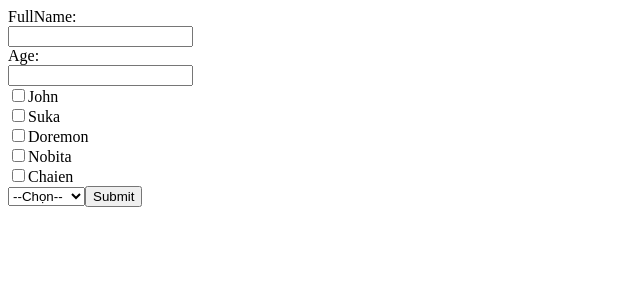
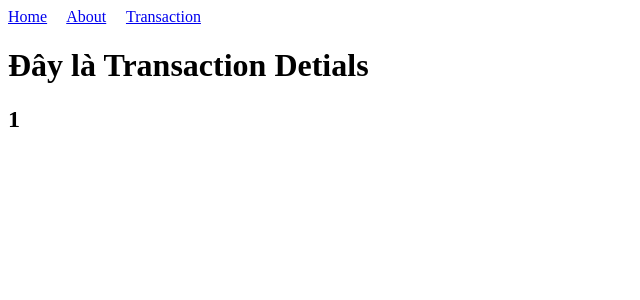
Before and after one commit to phamhoai0404/demoVue3_lan2, a Vue app: page /transaction/1 in a window 1280 px wide. Shown: the top 300 px of the page, without its empty margins (0-640 px from the left). Built offline with nearby package versions, Linux system fonts and the light colour scheme.

Commit message:
Add vue-router 4

```diff
--- a/package.json
+++ b/package.json
@@ -9,7 +9,8 @@
   },
   "dependencies": {
     "core-js": "^3.6.5",
-    "vue": "^3.0.0"
+    "vue": "^3.0.0",
+    "vue-router": "^4.0.11"
   },
   "devDependencies": {
     "@vue/cli-plugin-babel": "~4.5.0",
--- a/src/App.vue
+++ b/src/App.vue
@@ -1,16 +1,16 @@
 <template>
-
-    <form-test/>
+    <Nav/>
+    <router-view></router-view>
 
 </template>
 
 <script>
-    import Form from './components/Form.vue'
+    import Nav from './components/Nav.vue'
 
     export default {
         name: 'App',
         components: {
-            FormTest: Form,
+            Nav,
         }
     }
 </script>
--- /dev/null
+++ b/src/components/About.vue
@@ -0,0 +1,3 @@
+<template>
+    <h1>Đây là About</h1>
+</template>
--- a/src/components/Form.vue
+++ b/src/components/Form.vue
@@ -1,4 +1,5 @@
 <template>
+    <h1>Đây là Component Form</h1>
     <form @submit.prevent="onSubmit()">
         <div>FullName: </div>
         <input type="text" v-model="student.fullname" :class="{error: errorName.status}">
--- /dev/null
+++ b/src/components/Nav.vue
@@ -0,0 +1,5 @@
+<template>
+    <router-link to='/'>Home</router-link> &nbsp; &nbsp;
+    <router-link to='/about'>About</router-link> &nbsp; &nbsp;
+    <router-link to='/transaction'>Transaction</router-link>
+</template>
--- /dev/null
+++ b/src/components/Transaction.vue
@@ -0,0 +1,3 @@
+<template>
+    <h1>Đây là Transaction</h1>
+</template>
--- /dev/null
+++ b/src/components/TransactionDetail.vue
@@ -0,0 +1,15 @@
+<template>
+    <div>
+        <h1> Đây là Transaction Detials</h1>
+
+        <!-- Nhớ nhớ tên mặc định nó là như thế này đấy  cái to nhất là cái này -->
+        <!-- <h2>{{$route}}</h2> -->
+
+        <!--tại sao lại biết những cái này có trong $route mà gọi ra  .params.idddd thì
+                -đầu tiên thì cần cho cái $route vào json rồi nhìn thấy thôi
+
+        -->
+        <h2>{{ $route.params.idddd}}</h2>
+
+    </div>
+</template>
--- /dev/null
+++ b/src/router.js
@@ -0,0 +1,21 @@
+import { createRouter, createWebHistory } from 'vue-router'
+import Form from './components/Form.vue'
+import About from './components/About.vue'
+import Transaction from './components/Transaction.vue'
+import TransactionDetail from './components/TransactionDetail.vue'
+
+const routersssssss = [
+
+    { path: '/', component: Form },
+
+    { path: '/about', component: About },
+
+    { path: '/transaction', component: Transaction },
+    { path: '/transaction/:idddd', component: TransactionDetail },
+]
+const routerdddddd = createRouter({
+    history: createWebHistory(),//Cái này là không hiện dấu thăng #
+    routes: routersssssss, // nếu mà routersssssss ở trên kia viết bằng routes thì có thể viết tắt ở dòng này là    routers,
+})
+
+export default routerdddddd;
```
Also changed, not shown: src/main.js (+9 -1 lines), 1 other file (tests, documents, lock files or other folders).
